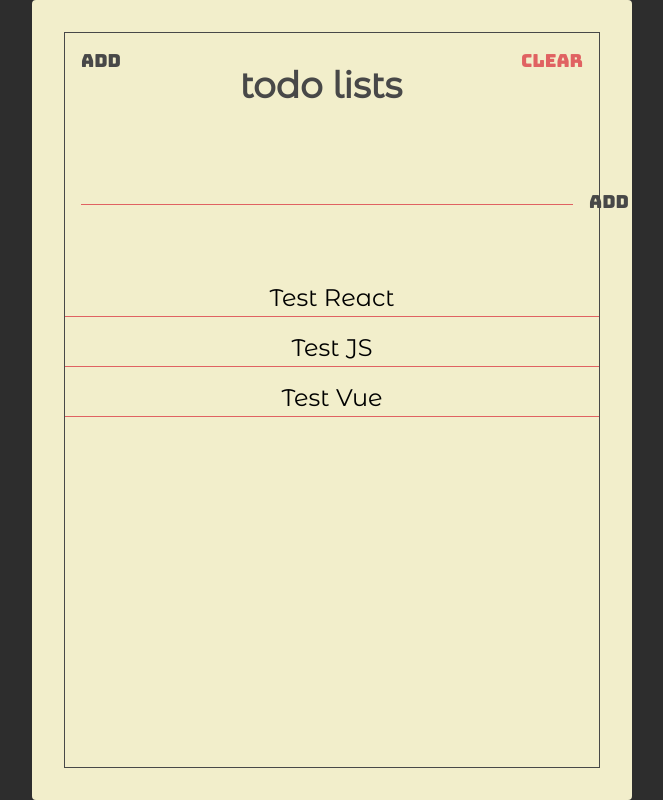
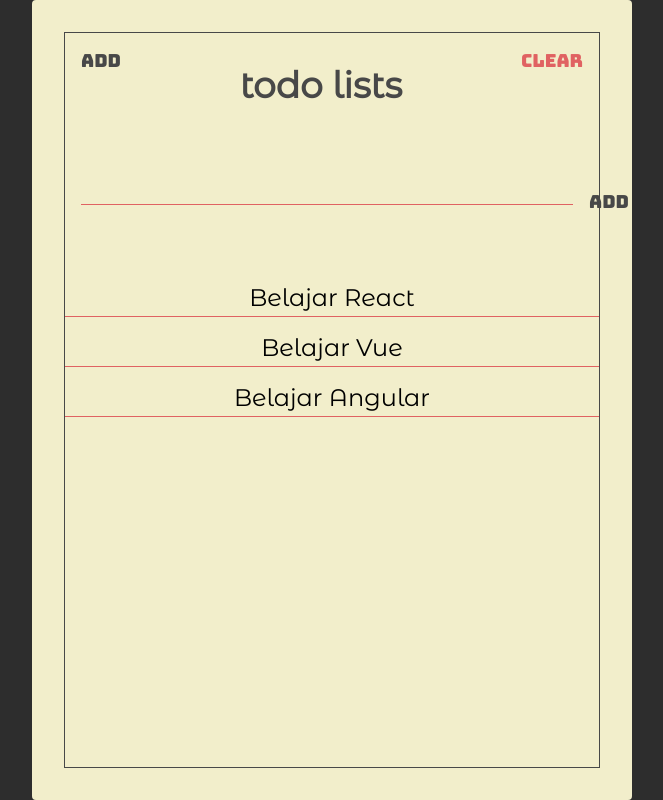
Before and after one commit to itsmerifz/react-todolist-app, a React (Create React App) app: page / in a window 1280 px wide. Shown: the whole page, without its empty margins (308-971 px from the left). Built offline with nearby package versions, Linux system fonts and the light colour scheme.

Commit message:
Make addTodo function

```diff
--- a/src/components/Form.jsx
+++ b/src/components/Form.jsx
@@ -11,7 +11,6 @@ const Form = ({addTodo}) => {
       return
     }
     addTodo(value)
-    alert(value)
     setValue("")
   }
   return(
--- a/src/components/Todos.jsx
+++ b/src/components/Todos.jsx
@@ -1,24 +1,19 @@
 import React from 'react';
 import Todo from './Todo';
+import PropTypes from 'prop-types';
 
-const Todos = () =>{
-  const todos = [
-    {
-      text: "Test React"
-    },
-    {
-      text: "Test JS"
-    },
-    {
-      text: "Test Vue"
-    }
-  ];
+const Todos = ({todos}) =>{
   return(
     <section className="todos">
-      {todos.map(todo =>{
-        return <Todo text={todo.text}/>
+      {todos.map((todo, index) =>{
+        return <Todo key={index} text={todo.text}/>
       })}
     </section>
   )
 }
+Todos.propTypes = {
+  todos: PropTypes.arrayOf(PropTypes.shape({
+    text: PropTypes.string
+  }))
+}
 export default Todos;
--- a/src/pages/TodoList.jsx
+++ b/src/pages/TodoList.jsx
@@ -1,15 +1,26 @@
-import React from 'react';
+import React,{useState} from 'react';
 import Paper from '../components/Paper';
 import Header from '../components/Header';
 import Form from '../components/Form';
 import Todos from '../components/Todos';
 
 const TodoList = () =>{
+  const [todos,setTodos] = useState([
+    {text: "Belajar React"},
+    {text: "Belajar Vue"},
+    {text: "Belajar Angular"}
+  ])
+
+  const addTodo = val =>{
+    const addedTodo = [...todos, {text: val}]
+    setTodos(addedTodo)
+  }
+
   return (
         <Paper>
           <Header />
-          <Form />
-          <Todos />
+          <Form addTodo={addTodo}/>
+          <Todos todos={todos} />
         </Paper>
   );
 }
```
